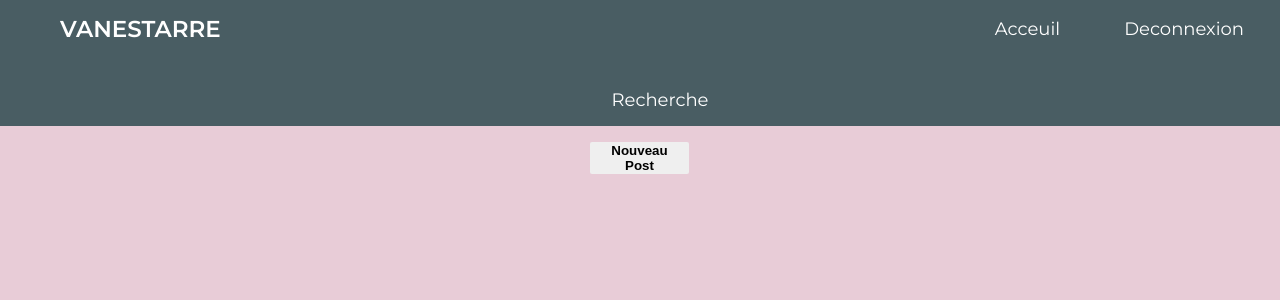
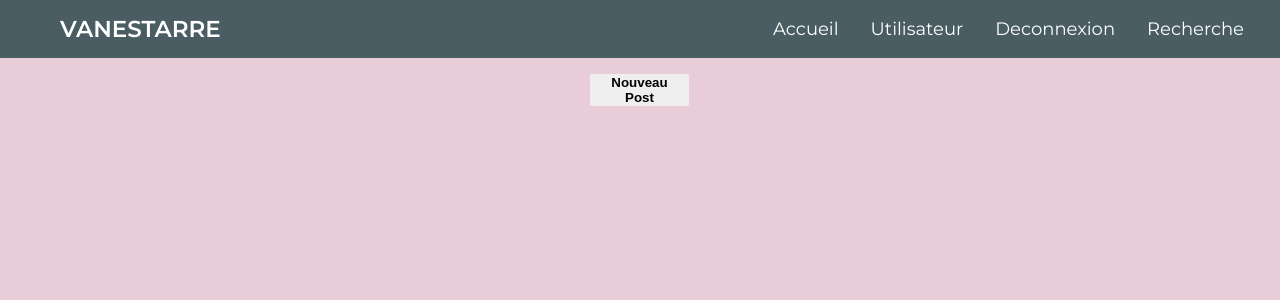
Before and after one commit to houlaidahamada/Projet-Web, a PHP site: page / in a window 1280 px wide. Shown: the top 300 px of the page. Run offline with PHP 8.4, Linux system fonts and the light colour scheme; the visitor is signed in with stand-in values (Sample User, id 1).

Commit message:
Navbar Fixed

```diff
--- a/index.php
+++ b/index.php
@@ -29,19 +29,18 @@ if(!isset($_SESSION['suid']))
 	<link href="https://fonts.googleapis.com/css2?family=Poppins:wght@200&display=swap" rel="stylesheet">
 
 </head>
+
 <header id="navHeader">
 		<nav id="navigationMenu">
-			  <ul>
-				 <li class="logo">Vanestarre</li>
-                 <li class="items"><a href="index.php">Acceuil</a></li>
-				 <li class="items"><a href="pages/user.php"></a></li>
-				 <li class="items"><a href="config/deconnexion.php" >Deconnexion</a></li>
-				 <li class="btn"><a href="#"><i class="fas fa-bars"></i></a></li>
-			  </ul>
-              <ul>
-                  <li class="items"><a href="#">Recherche</a></li>
-              </ul>
-		</nav id="navigationMenu">
+        			  <ul>
+        				 <li class="logo">Vanestarre</li>
+                         <li class="items"><a href="index.php">Accueil</a></li>
+        				 <li class="items"><a href="pages/user.php">Utilisateur</a></li>
+        				 <li class="items"><a href="config/deconnexion.php">Deconnexion</a></li>
+        				 <li class="btn"><a href="#"><i class="fas fa-bars"></i></a></li>
+                         <li class="items"><a href="#">Recherche</a></li>
+                      </ul>
+        </nav>
 </header>
 
 
```
